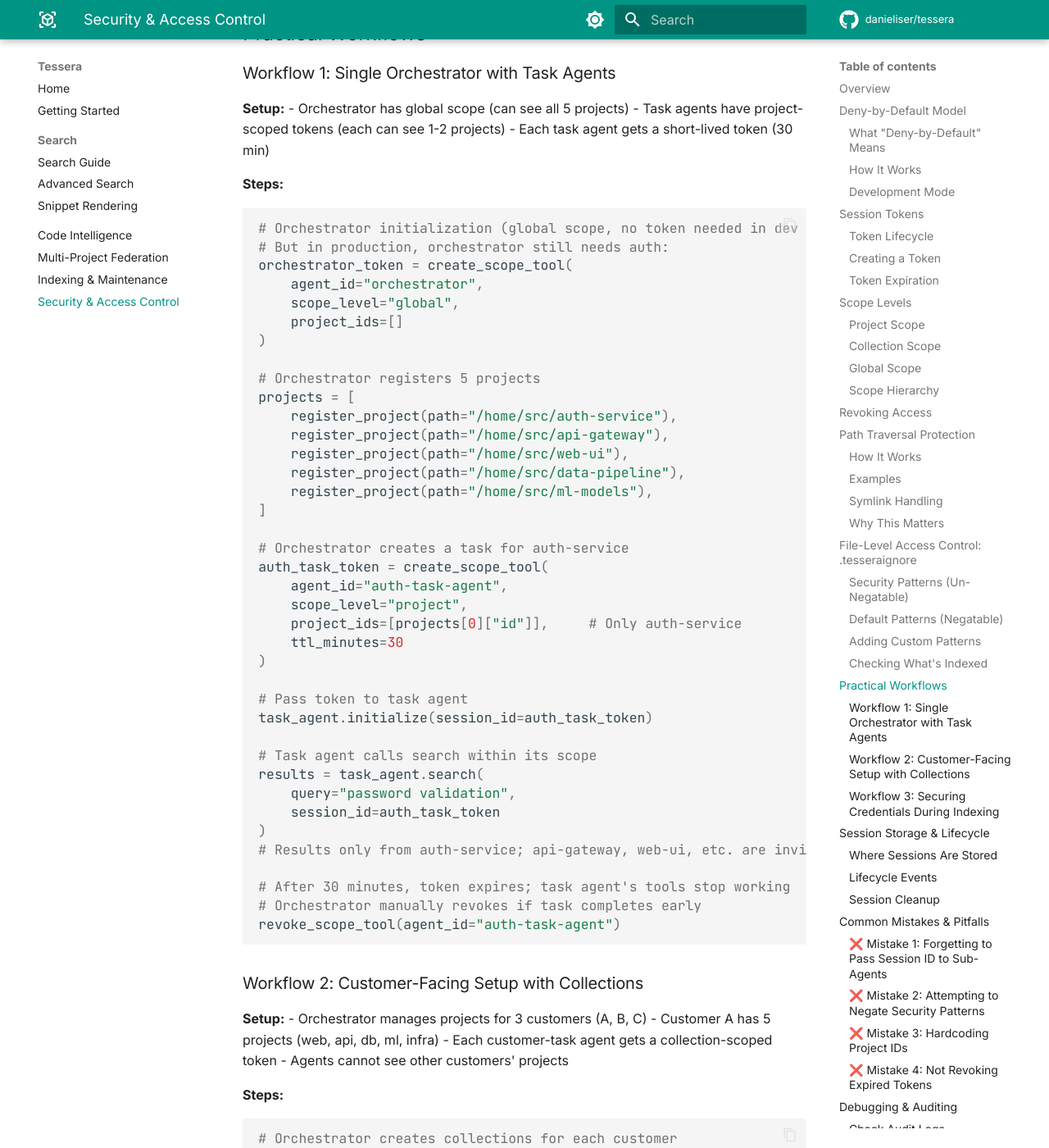
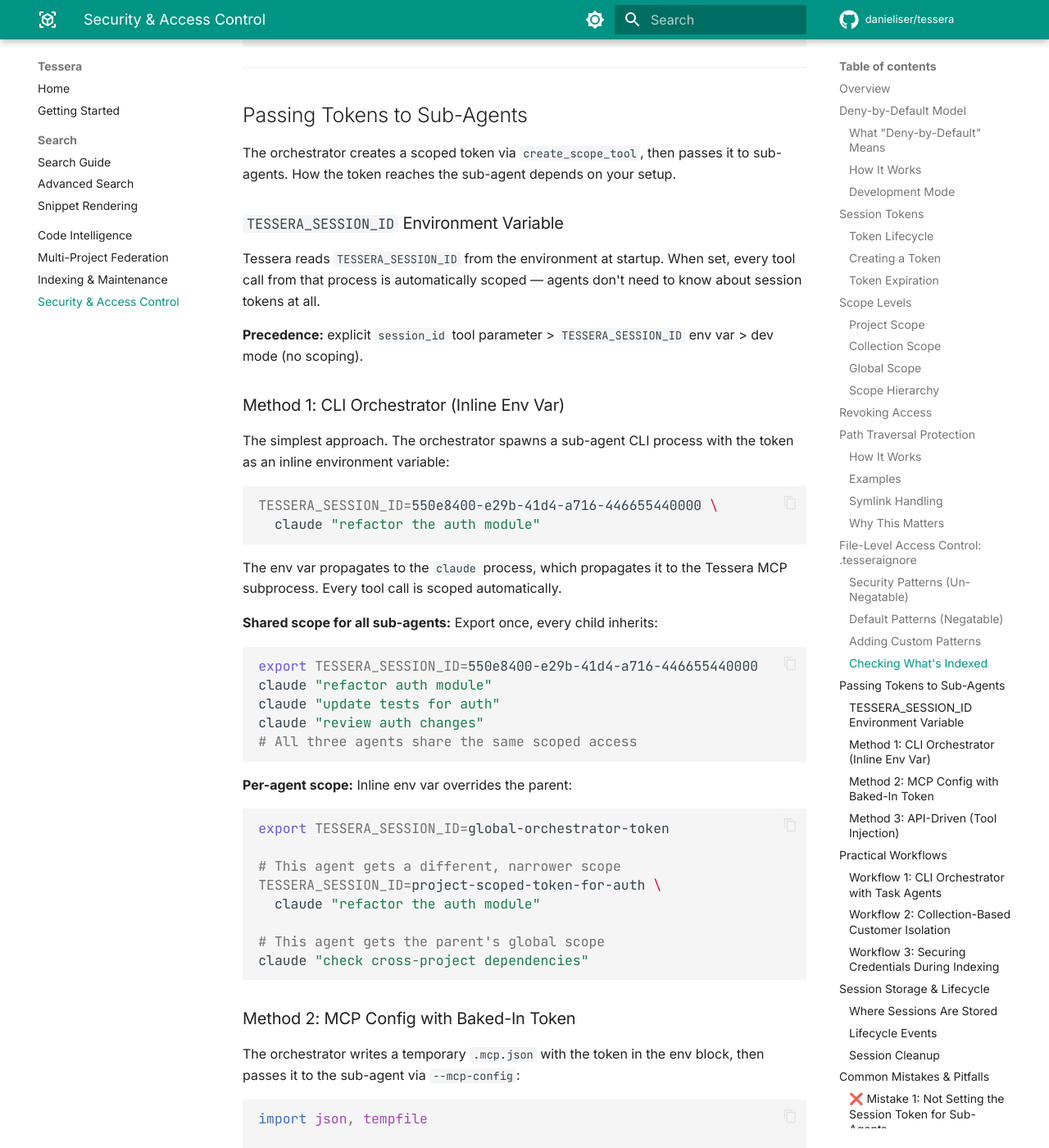
Before and after one commit to danieliser/tessera, an MkDocs documentation site: the page built from docs/security.md, in a window 1280 px wide and 1400 px high, scrolled down 10404 px. Shown: the whole window at 82% size. Built offline with MkDocs 1.6.1 and Material for MkDocs 9.7.7, drawn with Linux system fonts in a browser that asks for light colours; comment, search, counter and statistics services are not loaded; some of the changed text lies outside the part shown.

Commit message:
Add TESSERA_SESSION_ID env var for implicit session scoping
Sub-agents no longer need to pass session_id on every tool call.
The server reads from the environment when no explicit param is given,
enabling `TESSERA_SESSION_ID=xxx claude ...` workflows. Updated docs
with practical token-passing patterns (CLI inline, MCP config, API injection).

Co-Authored-By: Claude Opus 4.6 <noreply@anthropic.com>

````diff
--- a/docs/security.md
+++ b/docs/security.md
@@ -26,8 +26,11 @@ Without a session token, an agent gets **no access** to search, navigate, or ins
 
 ### How It Works
 
-1. **Agent calls a tool** — e.g., `search(query="login handler", session_id="abc-123...")`
-2. **Tessera validates the session** — Looks up `session_id` in the sessions table
+1. **Agent calls a tool** — e.g., `search(query="login handler")`
+2. **Tessera resolves the session token** — checked in order:
+     1. Explicit `session_id` parameter on the tool call
+     2. `TESSERA_SESSION_ID` environment variable (set once at process startup)
+     3. Neither → dev mode (no scoping)
 3. **If validation fails**, the tool returns an error:
    - Token not found → "Error: Invalid session"
    - Token expired → "Error: Session expired"
@@ -427,119 +430,176 @@ ignore.should_ignore('src/main.py')               # False (allowed)
 
 ---
 
-## Practical Workflows
+## Passing Tokens to Sub-Agents
 
-### Workflow 1: Single Orchestrator with Task Agents
+The orchestrator creates a scoped token via `create_scope_tool`, then passes it to sub-agents. How the token reaches the sub-agent depends on your setup.
 
-**Setup:**
-- Orchestrator has global scope (can see all 5 projects)
-- Task agents have project-scoped tokens (each can see 1-2 projects)
-- Each task agent gets a short-lived token (30 min)
+### `TESSERA_SESSION_ID` Environment Variable
 
-**Steps:**
+Tessera reads `TESSERA_SESSION_ID` from the environment at startup. When set, every tool call from that process is automatically scoped — agents don't need to know about session tokens at all.
+
+**Precedence:** explicit `session_id` tool parameter > `TESSERA_SESSION_ID` env var > dev mode (no scoping).
+
+### Method 1: CLI Orchestrator (Inline Env Var)
+
+The simplest approach. The orchestrator spawns a sub-agent CLI process with the token as an inline environment variable:
+
+```bash
+TESSERA_SESSION_ID=550e8400-e29b-41d4-a716-446655440000 \
+  claude "refactor the auth module"
+```
+
+The env var propagates to the `claude` process, which propagates it to the Tessera MCP subprocess. Every tool call is scoped automatically.
+
+**Shared scope for all sub-agents:** Export once, every child inherits:
+
+```bash
+export TESSERA_SESSION_ID=550e8400-e29b-41d4-a716-446655440000
+claude "refactor auth module"
+claude "update tests for auth"
+claude "review auth changes"
+# All three agents share the same scoped access
+```
+
+**Per-agent scope:** Inline env var overrides the parent:
+
+```bash
+export TESSERA_SESSION_ID=global-orchestrator-token
+
+# This agent gets a different, narrower scope
+TESSERA_SESSION_ID=project-scoped-token-for-auth \
+  claude "refactor the auth module"
+
+# This agent gets the parent's global scope
+claude "check cross-project dependencies"
+```
+
+### Method 2: MCP Config with Baked-In Token
+
+The orchestrator writes a temporary `.mcp.json` with the token in the env block, then passes it to the sub-agent via `--mcp-config`:
 
 ```python
-# Orchestrator initialization (global scope, no token needed in dev mode)
-# But in production, orchestrator still needs auth:
-orchestrator_token = create_scope_tool(
-    agent_id="orchestrator",
-    scope_level="global",
-    project_ids=[]
-)
+import json, tempfile
 
-# Orchestrator registers 5 projects
-projects = [
-    register_project(path="/home/src/auth-service"),
-    register_project(path="/home/src/api-gateway"),
-    register_project(path="/home/src/web-ui"),
-    register_project(path="/home/src/data-pipeline"),
-    register_project(path="/home/src/ml-models"),
-]
-
-# Orchestrator creates a task for auth-service
-auth_task_token = create_scope_tool(
-    agent_id="auth-task-agent",
+# Orchestrator creates a scoped token
+token = create_scope_tool(
+    agent_id="auth-task",
     scope_level="project",
-    project_ids=[projects[0]["id"]],     # Only auth-service
+    project_ids=[1],
     ttl_minutes=30
 )
 
-# Pass token to task agent
-task_agent.initialize(session_id=auth_task_token)
+# Write temp MCP config with token baked in
+config = {
+    "mcpServers": {
+        "tessera": {
+            "command": "uv",
+            "args": ["--directory", "/path/to/tessera",
+                     "run", "python", "-m", "tessera", "serve"],
+            "env": {"TESSERA_SESSION_ID": token["session_id"]}
+        }
+    }
+}
 
-# Task agent calls search within its scope
-results = task_agent.search(
-    query="password validation",
-    session_id=auth_task_token
-)
-# Results only from auth-service; api-gateway, web-ui, etc. are invisible
+with tempfile.NamedTemporaryFile(mode="w", suffix=".json", delete=False) as f:
+    json.dump(config, f)
+    config_path = f.name
 
-# After 30 minutes, token expires; task agent's tools stop working
-# Orchestrator manually revokes if task completes early
-revoke_scope_tool(agent_id="auth-task-agent")
+# Spawn sub-agent with scoped config
+subprocess.run(["claude", "--mcp-config", config_path, "refactor auth"])
 ```
 
-### Workflow 2: Customer-Facing Setup with Collections
+This is ideal when different sub-agents need different MCP server configurations (not just different tokens).
+
+### Method 3: API-Driven (Tool Injection)
+
+For non-CLI orchestrators that build prompts and inject tools programmatically, patch the token directly into tool call parameters at the application layer:
+
+```python
+# Orchestrator creates a scoped token
+token = create_scope_tool(
+    agent_id="task-agent",
+    scope_level="project",
+    project_ids=[1, 2]
+)
+
+# During prompt building / tool injection, the orchestrator
+# patches session_id into every Tessera tool definition
+for tool in tessera_tools:
+    tool["parameters"]["session_id"] = token["session_id"]
+
+# Sub-agent calls search(query="...") — the session_id is
+# already baked in. The agent never knows it's scoped.
+```
+
+This is the cleanest path for orchestrators that already manage tool definitions (e.g., the persistence layer during prompt construction).
+
+---
+
+## Practical Workflows
+
+### Workflow 1: CLI Orchestrator with Task Agents
 
 **Setup:**
-- Orchestrator manages projects for 3 customers (A, B, C)
-- Customer A has 5 projects (web, api, db, ml, infra)
-- Each customer-task agent gets a collection-scoped token
-- Agents cannot see other customers' projects
-
-**Steps:**
+- Orchestrator has global scope
+- Task agents get project-scoped tokens via inline env vars
 
 ```python
-# Orchestrator creates collections for each customer
+# Orchestrator creates scoped tokens for each task
+auth_token = create_scope_tool(
+    agent_id="auth-task",
+    scope_level="project",
+    project_ids=[1],        # Only auth-service
+    ttl_minutes=30
+)
+
+api_token = create_scope_tool(
+    agent_id="api-task",
+    scope_level="project",
+    project_ids=[2, 3],     # api-gateway + web-ui
+    ttl_minutes=30
+)
+```
+
+```bash
+# Spawn sub-agents with scoped access
+TESSERA_SESSION_ID=<auth_token> claude "fix the password validation bug"
+TESSERA_SESSION_ID=<api_token> claude "add rate limiting to the API"
+
+# Each agent can only search their authorized projects
+# auth-task sees auth-service only
+# api-task sees api-gateway + web-ui only
+```
+
+After task completion:
+```python
+revoke_scope_tool(agent_id="auth-task")
+revoke_scope_tool(agent_id="api-task")
+```
+
+### Workflow 2: Collection-Based Customer Isolation
+
+```python
+# Group projects by customer
 collection_a = create_collection_tool(name="customer-a")
-collection_b = create_collection_tool(name="customer-b")
-collection_c = create_collection_tool(name="customer-c")
+for proj_id in [1, 2, 3, 4, 5]:
+    add_to_collection_tool(collection_id=collection_a["id"], project_id=proj_id)
 
-# Register projects and group by customer
-cust_a_projects = [
-    register_project(path="/customers/a/web"),
-    register_project(path="/customers/a/api"),
-    register_project(path="/customers/a/db"),
-    register_project(path="/customers/a/ml"),
-    register_project(path="/customers/a/infra"),
-]
-
-for proj in cust_a_projects:
-    add_to_collection_tool(
-        collection_id=collection_a["id"],
-        project_id=proj["id"]
-    )
-
-# Customer A hires a task agent to refactor their code
-agent_a = "customer-a-refactor-task"
+# Create collection-scoped token
 token_a = create_scope_tool(
-    agent_id=agent_a,
+    agent_id="customer-a-agent",
     scope_level="collection",
     collection_ids=[collection_a["id"]],
-    ttl_minutes=480  # 8-hour task
+    ttl_minutes=480
 )
+```
 
-# Agent A can search all 5 customer-a projects
-# But cannot see customer-b or customer-c projects
-results = agent_a.search(
-    query="database connection",
-    session_id=token_a
-)
-# Results from customer-a/db and customer-a/api
-# Results from customer-b and customer-c are filtered out
-
-# If customer A cancels the project, revoke immediately
-revoke_scope_tool(agent_id=agent_a)
+```bash
+# Agent sees all 5 customer-a projects, nothing else
+TESSERA_SESSION_ID=<token_a> claude "refactor the database layer"
 ```
 
 ### Workflow 3: Securing Credentials During Indexing
-
-**Setup:**
-- Each project has `.env`, `config/secrets.json`, SSH keys
-- Default `.tesseraignore` excludes `node_modules`, `.git`, etc.
-- Custom `.tesseraignore` adds project-specific exclusions
-
-**Steps:**
 
 ```bash
 # Project structure
@@ -559,32 +619,8 @@ revoke_scope_tool(agent_id=agent_a)
     # Custom exclusions
     temp_backups/
     *.tmp.sql
-    # These patterns are allowed because they're not security tier
-    # But security patterns cannot be negated:
+    # Security patterns cannot be negated:
     # !.env    ← This line is logged as warning and ignored
-```
-
-When Tessera indexes this project:
-
-```python
-ignore = IgnoreFilter('/projects/myapp')
-
-indexed = [
-    'src/main.py',             # ✓ Indexed
-    'config/app.yaml',         # ✓ Indexed
-    'README.md',               # ✓ Indexed
-]
-
-blocked = [
-    '.env',                    # Security pattern
-    '.env.production',         # Security pattern
-    'config/secrets.json',     # Security pattern
-    '.ssh/deploy_key.pem',     # Security pattern
-    'node_modules/lodash/...',  # Default pattern
-    '__pycache__/...',         # Default pattern
-    'temp_backups/...',        # Custom pattern
-    '*.tmp.sql',               # Custom pattern
-]
 ```
 
 ---
@@ -630,28 +666,23 @@ print(f"Deleted {count} expired sessions")
 
 ## Common Mistakes & Pitfalls
 
-### ❌ Mistake 1: Forgetting to Pass Session ID to Sub-Agents
+### ❌ Mistake 1: Not Setting the Session Token for Sub-Agents
 
 **Problem:**
-```python
-# Orchestrator creates a token
-token = create_scope_tool(agent_id="task-1", ...)
-# But forgets to pass it to the sub-agent
-
-# Sub-agent calls search without a session_id
-results = sub_agent.search(query="...")
-# In dev mode: works (no auth)
-# In production: "Error: Invalid session" or "Error: Insufficient scope"
+```bash
+# Orchestrator creates a token but doesn't pass it to the sub-agent
+claude "search the codebase for auth bugs"
+# In dev mode: works (no scoping)
+# In production: agent has no access
 ```
 
-**Solution:** Always include session_id in MCP initialization:
-```json
-{
-  "initializationOptions": {
-    "session_id": "550e8400-e29b-41d4-a716-446655440000"
-  }
-}
+**Solution:** Use `TESSERA_SESSION_ID` environment variable:
+```bash
+TESSERA_SESSION_ID=550e8400-e29b-41d4-a716-446655440000 \
+  claude "search the codebase for auth bugs"
 ```
+
+Or bake it into the MCP config's `env` block (see [Passing Tokens to Sub-Agents](#passing-tokens-to-sub-agents)).
 
 ### ❌ Mistake 2: Attempting to Negate Security Patterns
 
````
Also changed, not shown: docs/multi-project.md (+18 -2 lines), 2 other files.
